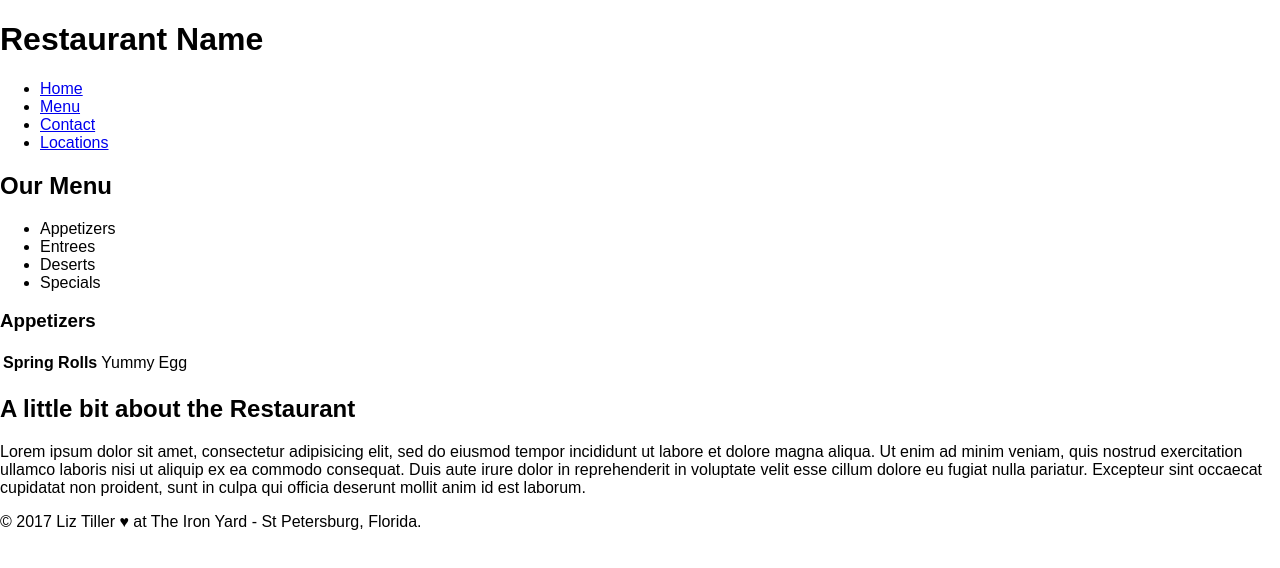
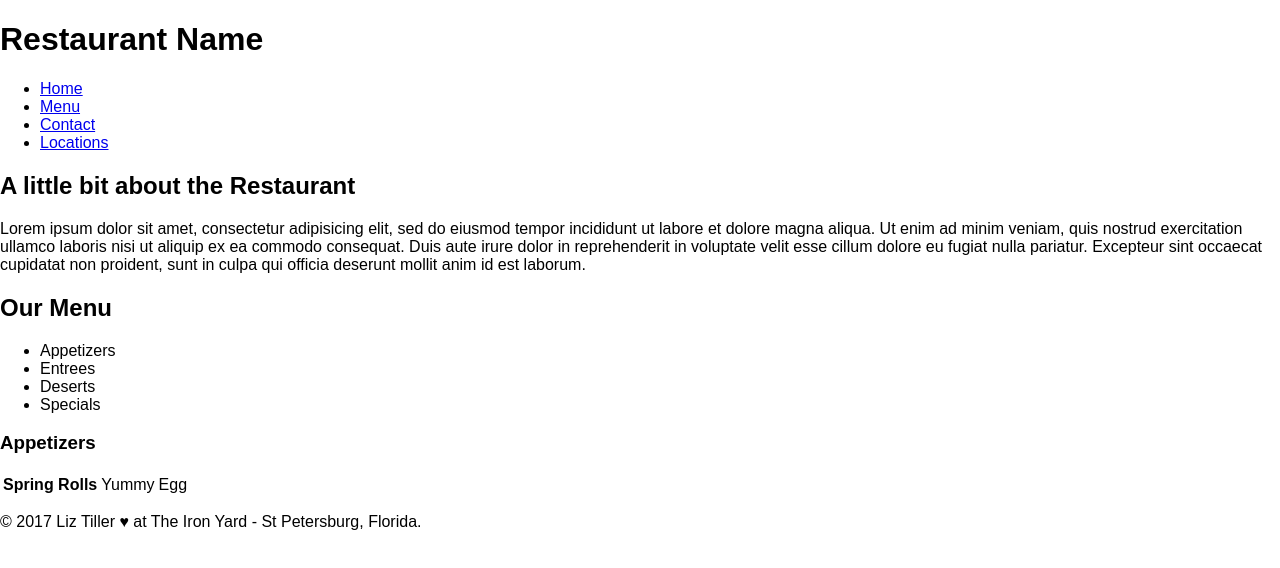
Before and after one commit to lizthrilla/rest-app, a React app: page / in a window 1280 px wide. Shown: the top 568 px of the page. Built offline with nearby package versions, Linux system fonts and the light colour scheme; the HTML template or start-up script is replaced by a standard one.

Commit message:
menu and home added

```diff
--- a/src/components/App.js
+++ b/src/components/App.js
@@ -1,5 +1,6 @@
 import React, { Component } from 'react'
 import Menu from './Menu'
+import Home from './Home'
 
 class App extends Component {
 
@@ -23,9 +24,8 @@ class App extends Component {
         </ul>
       </nav>
       <main>
+        <Home />
         <Menu />
-        <h2>A little bit about the Restaurant </h2>
-        <p> Lorem ipsum dolor sit amet, consectetur adipisicing elit, sed do eiusmod tempor incididunt ut labore et dolore magna aliqua. Ut enim ad minim veniam, quis nostrud exercitation ullamco laboris nisi ut aliquip ex ea commodo consequat. Duis aute irure dolor in reprehenderit in voluptate velit esse cillum dolore eu fugiat nulla pariatur. Excepteur sint occaecat cupidatat non proident, sunt in culpa qui officia deserunt mollit anim id est laborum.</p>
       </main>
       <footer>
         <p> &copy; 2017 Liz Tiller &hearts; at The Iron Yard - St Petersburg, Florida. </p>
--- a/src/components/Home.js
+++ b/src/components/Home.js
@@ -1,10 +1,13 @@
 import React, { Component } from 'react'
 
-class App extends Component {
+class Home extends Component {
 
   render () {
-    return <div />
+    return <div>
+      <h2>A little bit about the Restaurant </h2>
+      <p> Lorem ipsum dolor sit amet, consectetur adipisicing elit, sed do eiusmod tempor incididunt ut labore et dolore magna aliqua. Ut enim ad minim veniam, quis nostrud exercitation ullamco laboris nisi ut aliquip ex ea commodo consequat. Duis aute irure dolor in reprehenderit in voluptate velit esse cillum dolore eu fugiat nulla pariatur. Excepteur sint occaecat cupidatat non proident, sunt in culpa qui officia deserunt mollit anim id est laborum.</p>
+    </div>
   }
 }
 
-export default App
+export default Home
```
